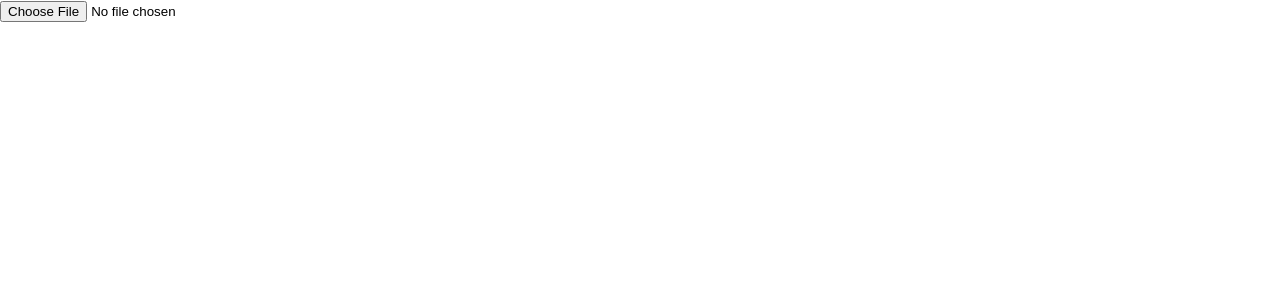
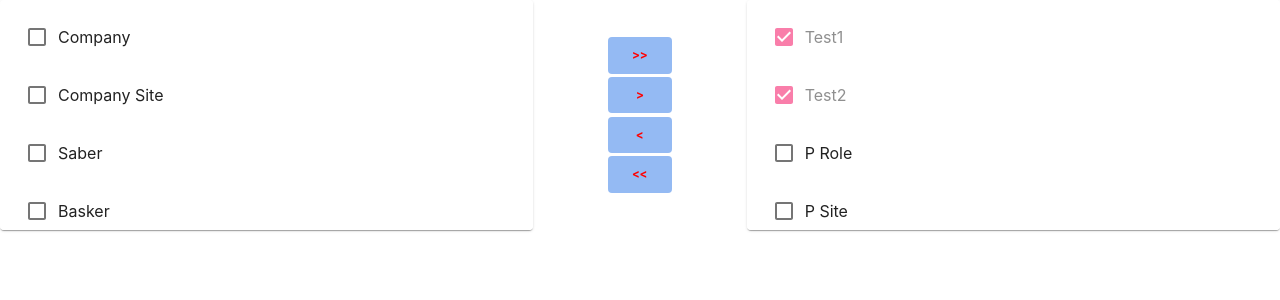
Before and after one commit to sophistic-cat/learn_react, a React (Create React App) app in the folder my_react_web/: page / in a window 1280 px wide. Shown: the top 300 px of the page. Built offline with nearby package versions, Linux system fonts and the light colour scheme.

Commit message:
MainWork: init a transferList

```diff
--- a/my_react_web/package.json
+++ b/my_react_web/package.json
@@ -11,6 +11,7 @@
     "react": "^17.0.2",
     "react-dom": "^17.0.2",
     "react-hook-form": "^7.15.4",
+    "react-router": "^5.2.1",
     "react-scripts": "4.0.3",
     "typescript": "^4.4.3",
     "web-vitals": "^1.1.2"
--- a/my_react_web/src/App.tsx
+++ b/my_react_web/src/App.tsx
@@ -1,10 +1,31 @@
-import UploadButton from './component/uploadButton';
+import { useRef } from 'react';
+import { UploadButton } from './component/button';
+import { TransferList, transferList, transferListRef } from './component/transferList';
 
 export default function App() {
+  const Myref = useRef<transferListRef>(null);
+
+  const leftMenu:Array<transferList> = [
+    { label: 'Company', value: 'company'},
+    { label: 'Company Site', value: 'companySite'},
+    { label: 'Saber', value: 'saber'},
+    { label: 'Basker', value: 'basker'},
+    { label: 'Archer', value: 'archer'}
+  ]
+
+  const rightMenu:Array<transferList> = [
+    { label: 'P Role', value: 'pRole'},
+    { label: 'P Site', value: 'pSite'},
+    { label: 'Level', value: 'level'},
+    { label: 'Test1', value: 'test1', disabled: true},
+    { label: 'Test2', value: 'test2', disabled: true},
+    { label: 'Test3', value: 'test3'}
+  ]
+
   return (
     <div className="App">
-
-      <UploadButton />
+      {/* <UploadButton label='233' onChange={(files:any)=>{console.log(files)}}/> */}
+      <TransferList leftList={leftMenu} rightList={rightMenu} ref={Myref}/>
     </div>
   );
 }
--- /dev/null
+++ b/my_react_web/src/component/button/index.tsx
@@ -0,0 +1,89 @@
+import React, { useImperativeHandle } from "react";
+import Excel from 'exceljs';
+import { Button as BaseButton, ButtonProps as BaseButtonProps, Icon } from "@material-ui/core";
+
+export type ButtonProps = BaseButtonProps & {
+    label: string,
+    component?: string
+}
+
+export function Button(props:ButtonProps){
+    const { label, ...others} = props
+    return(
+        <>
+            <BaseButton { ...others } style={{margin: '0.1rem'}}>{props.label}</BaseButton>
+        </>
+    )
+}
+
+export type UploadButtonProps = BaseButtonProps & {
+    label: string,
+    onChange: React.ChangeEventHandler<HTMLInputElement>,
+    accept?: string,
+    multiple?: boolean
+}
+
+export function UploadButton(props:UploadButtonProps){
+    const { label, onChange, accept='.xlsx, .xls', ...others} = props;
+    const id = 'files_upload_button';
+    const upload = (files:any)=>{
+        console.log('uploading...');
+        const filesList = files.target.files;
+        console.log(filesList[0]);
+
+        const fileReader = new FileReader();
+        fileReader.onload = (ev) =>{
+            const result = ev.target;
+            const test:any = [];
+            console.log(result?.result);
+            const workbook = new Excel.Workbook();
+            // workbook.xlsx.read()
+            workbook.xlsx.load(result?.result??test).then((res)=>{
+                console.log(res);
+                res.eachSheet((_sheet, id)=>{
+                    console.log('_sheet', _sheet)
+                    console.log('id', id);
+                    _sheet.eachRow((row, rowIndex)=>{
+                        console.log('row.values:', row.values);
+                        console.log('rowIndex:', rowIndex);
+                    })
+                })
+            })
+
+        }
+
+        fileReader.readAsBinaryString(filesList[0]);
+    }
+    return(
+        <React.Fragment>
+            <input id={id} type='file' accept={accept} style={{display: 'none'}}
+                onClick={(event)=>{}}
+                onChange={onChange} />
+            <label htmlFor={id}>
+                <Button label={label} component='span' startIcon={<Icon>upload</Icon>}/>
+            </label>
+            {/* <Button label={label}  onClick={()=>{document.getElementById(label)?.click();}} /> */}
+        </React.Fragment>
+    )
+}
+
+export type UseRefExampleProps = {
+    value: string
+}
+
+export type UseRefExampleRef = {
+    disable: string
+}
+
+export const UseRefExample = React.forwardRef<UseRefExampleRef, UseRefExampleProps>((props: UseRefExampleProps, ref: React.ForwardedRef<UseRefExampleRef>)=>{
+    const { value,...others } = props;
+    useImperativeHandle(ref, ()=>{
+        return{
+            disable: '111'
+        }
+    })
+
+    return(
+        <></>
+    )
+})
--- a/my_react_web/src/component/uploadButton.tsx
+++ b/my_react_web/src/component/testUploadButton.tsx
@@ -1,7 +1,9 @@
 import React from 'react';
 import Excel from 'exceljs';
+import { Button } from '@material-ui/core';
 
 export default function UploadButton(props:{
+    label: string,
     accept?: string
 }){
     const upload = (files:any)=>{
@@ -34,7 +36,8 @@ export default function UploadButton(props:{
     }
     return(
         <React.Fragment>
-            <input type='file' accept={props.accept ?? '.xlsx, .xls'} onChange={upload} />
+            <input type='file' accept={props.accept ?? '.xlsx, .xls'} onChange={upload} disabled/>
+            <Button />
         </React.Fragment>
     )
 }
--- /dev/null
+++ b/my_react_web/src/component/transferList/index.tsx
@@ -0,0 +1,165 @@
+import { Checkbox, Grid, List, ListItem, Paper } from "@material-ui/core";
+import { makeStyles } from "@material-ui/styles";
+import React, { useImperativeHandle, useState } from "react";
+import { Button } from "../button";
+
+const useStyles = makeStyles({
+    buttonFormat: {
+        color: 'red',
+        background: '#94BAF3'
+    },
+    paperFormat: {
+        width: '100%',
+        height: 230,
+        overflow: 'auto'
+    }
+})
+
+export type transferListRef = {
+
+}
+
+export type transferList = {
+    label: string,
+    value: string,
+    disabled?: boolean | false
+}
+
+export type transferListProps = {
+    leftList: Array<transferList>,
+    rightList: Array<transferList>,
+}
+
+const not = (a:Array<transferList>, b:Array<transferList>) => {
+    console.log('this is not');
+    return a.filter((value)=> b.indexOf(value) ===-1);
+}
+
+const intersection = (a:Array<transferList>, b:Array<transferList>) => {
+    console.log('this is inter');
+    return a.filter((value)=> b.indexOf(value) !==-1);
+}
+
+const testConsole = () => {
+    console.log('test...');
+}
+
+export const TransferList = React.forwardRef<transferListRef, transferListProps>((props:transferListProps, ref:React.ForwardedRef<transferListRef>)=>{
+    const classes = useStyles();
+    const { leftList, rightList, ...others } = props;
+
+    const disabledList = rightList.reduce((pre, item, index)=>{
+        if(item.disabled === true){
+            pre.push({
+                label: item.label,
+                value: item.value,
+                disabled: item.disabled
+            })
+        }
+        return pre;
+    }, Array<transferList>());
+
+    const selectList = rightList.reduce((pre, item, index)=> {
+        if(item.disabled !== true){
+            pre.push({
+                label: item.label,
+                value: item.value,
+                disabled: item.disabled
+            })
+        }
+        return pre;
+    }, Array<transferList>());
+
+    const [checked,setChecked] = useState<Array<transferList>>([]);
+    const [leftMenu, setLeftMenu] = useState(leftList);
+    const [rightMenu, setRightMenu] = useState(disabledList.concat(selectList));
+
+    const leftChecked = intersection(checked, leftMenu);
+    const rightChecked = intersection(checked, rightMenu);
+
+    const test = testConsole();
+
+    const handleToggle = (value:transferList) => ()  => {
+        console.log('value:', value);
+
+        const currentIndex = checked.indexOf(value);
+        const newChecked = [...checked];
+        if(currentIndex === -1){
+            newChecked.push(value);
+        }else{
+            newChecked.splice(currentIndex, 1);
+        }
+
+        console.log('newChecked:', newChecked);
+        setChecked(newChecked);
+    }
+
+    const handleAllRight = () => {
+        setRightMenu(disabledList);
+        setLeftMenu(leftMenu.concat(selectList));
+        setChecked([]);
+    }
+
+    const handleAllLeft = () => {
+        setLeftMenu([]);
+        setRightMenu(rightMenu.concat(leftMenu));
+        setChecked([]);
+    }
+
+    const handleCheckedLeft = () => {
+        setRightMenu(rightMenu.concat(leftChecked));
+        setLeftMenu(not(leftMenu, leftChecked));
+        setChecked(not(checked, leftChecked));
+    }
+
+    const handleCheckedRight = () => {
+        setLeftMenu(leftMenu.concat(rightChecked));
+        setRightMenu(not(rightMenu, rightChecked));
+        setChecked(not(checked, rightChecked))
+    }
+
+    useImperativeHandle(ref, ()=>{
+        return{
+
+        }
+    }, [ref])
+
+    const customList = (items:Array<transferList>) => (
+        <Paper className={classes.paperFormat}>
+            <List role='list' >
+                {items.map((item, index)=>{
+                    return(
+                        <ListItem
+                            key={index}
+                            button
+                            disabled={item.disabled}
+                            onClick={handleToggle(item)}
+                            >
+                            <Checkbox key={index} checked={item.disabled ? true : checked.indexOf(item)!==-1} />
+                            {item.label}
+                        </ListItem>
+                    )
+            })}
+            </List>
+        </Paper>
+    )
+
+    return(
+        <>
+            <Grid container>
+                <Grid item xs={12} sm={12} md={5} lg={5}>
+                    {customList(leftMenu)}
+                </Grid>
+                <Grid item container xs={12} sm={12} md={5} lg={2} direction='column' alignItems='center' justifyContent='center'>
+                    <Button label='>>' className={classes.buttonFormat} onClick={handleAllLeft}/>
+                    <Button label='>' className={classes.buttonFormat} onClick={handleCheckedLeft}/>
+                    <Button label='<' className={classes.buttonFormat} onClick={handleCheckedRight}/>
+                    <Button label='<<' className={classes.buttonFormat} onClick={handleAllRight}/>
+                </Grid>
+                <Grid item xs={12} sm={12} md={5} lg={5}>
+                    {customList(rightMenu)}
+                </Grid>
+            </Grid>
+        </>
+    )
+})
--- /dev/null
+++ b/my_react_web/src/pages/login/index.tsx
@@ -0,0 +1 @@
+import React from "react";
```
Also changed, not shown: my_react_web/src/pages/main/index.tsx (added, +10 -0 lines), 1 other file (tests, documents, lock files or other folders).
